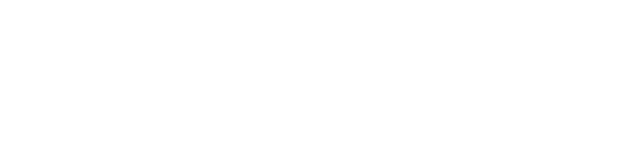
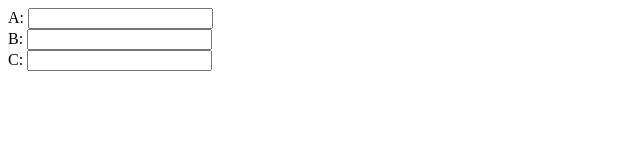
Before and after one commit to kl190live/java-vite, a website: page index.html in a window 1280 px wide. Shown: the whole page, without its empty margins (0-640 px from the left). Drawn offline with Linux system fonts and the light colour scheme.

Commit message:
3 input mezőt csináltam

```diff
--- a/index.html
+++ b/index.html
@@ -7,7 +7,17 @@
     <title>Vite App</title>
   </head>
   <body>
-    <div id="app"></div>
+    <div id="app">
+      <label for="A_oldal">A:</label>
+      <input type="number" min="0" id="A_oldal"><br>
+
+      <label for="B_oldal">B:</label>
+      <input type="number" min="0" id="B_oldal"><br>
+
+      <label for="C_oldal">C:</label>
+      <input type="number" min="0" id="C_oldal"><br>
+
+    </div>
     <script type="module" src="/main.js"></script>
   </body>
 </html>
```
